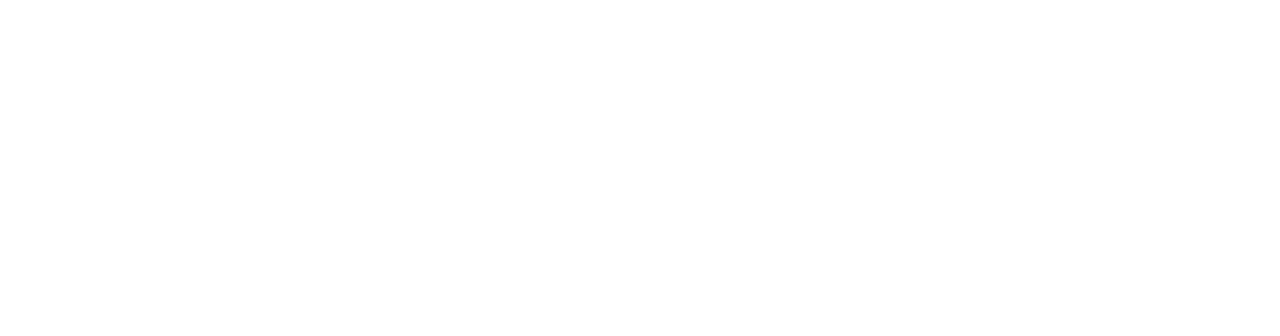
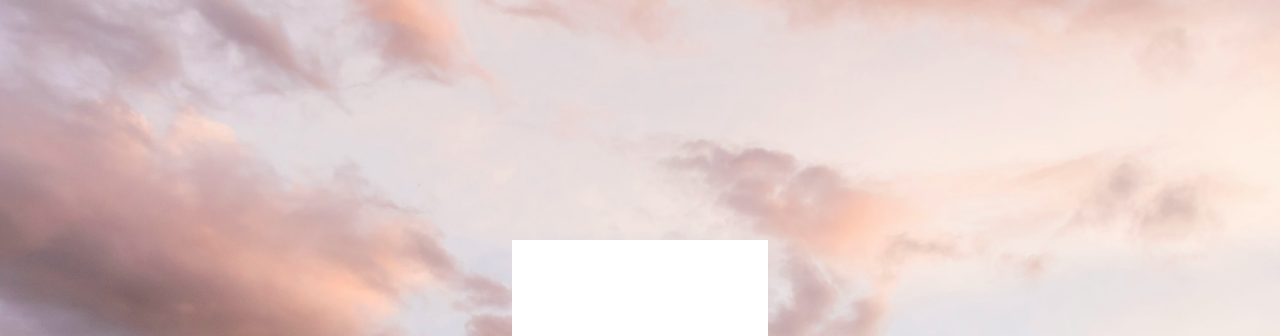
Before and after one commit to Soumyadeep098/login_page, a plain HTML site: page index.html in a window 1280 px wide. Shown: the top 336 px of the page. Drawn offline with Linux system fonts and the light colour scheme; a web font is replaced by a local one.

Commit message:
Update style.css

```diff
--- a/style.css
+++ b/style.css
@@ -7,7 +7,7 @@
 }
 
 body{
- background: url('img/bg.jpg ') ;
+ background: url('bg.jpg ') ;
  background-repeat: no-repeat;
  background-size: cover;
  height: 100vh;
```
